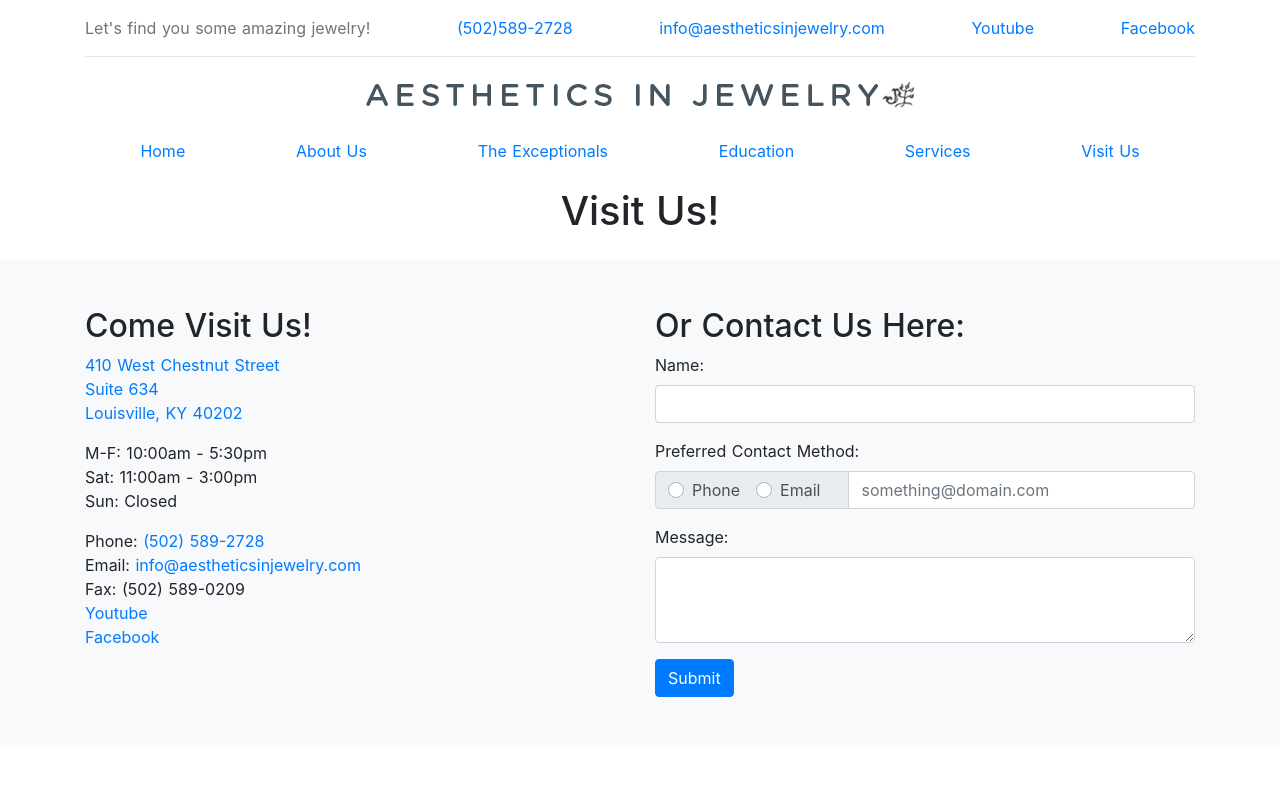
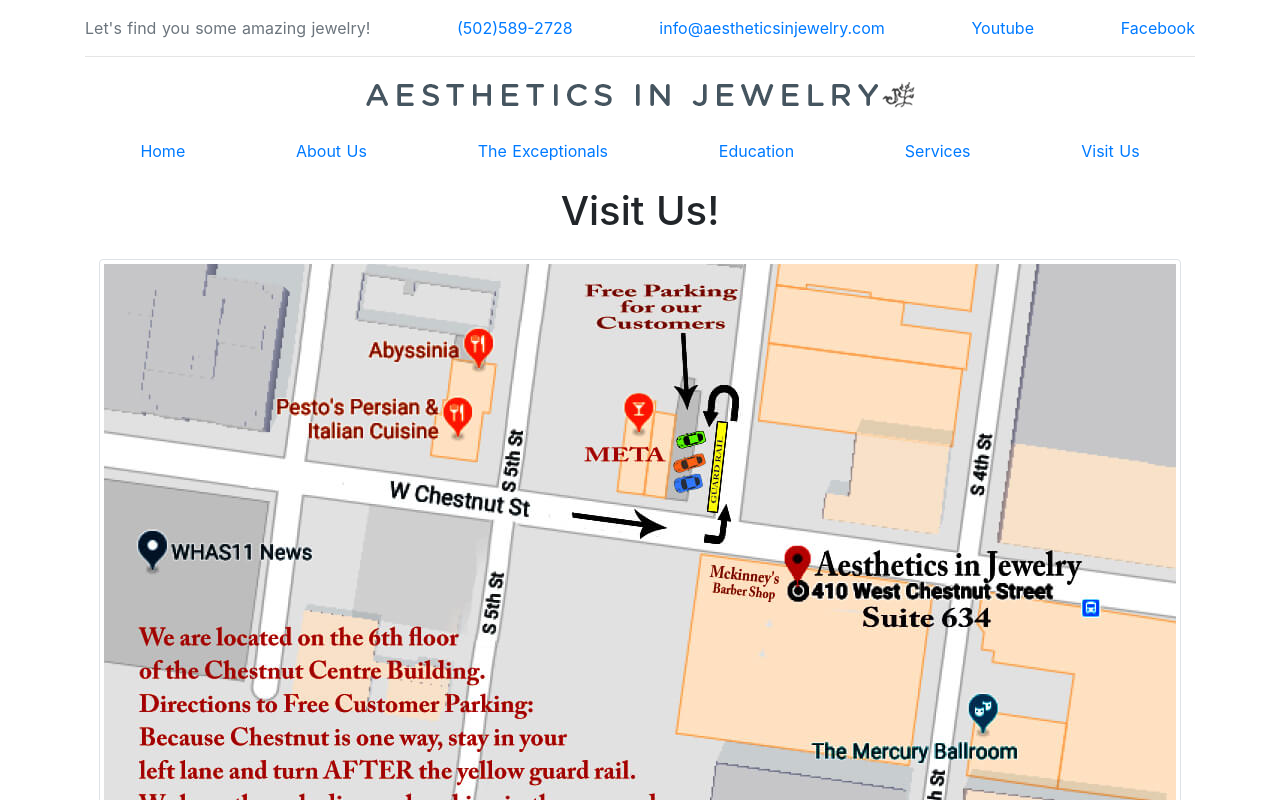
Before and after one commit to shadowlion/aestheticsinjewelry, a Nuxt app in the folder client/: page /visit-us in a window 1280 px wide. Shown: the top 800 px of the page. Built offline with nearby package versions, Linux system fonts and the light colour scheme.

Commit message:
finish page for /visit-us

```diff
--- a/client/pages/visit-us.vue
+++ b/client/pages/visit-us.vue
@@ -1,6 +1,12 @@
 <template>
-  <section class="container">
-    <h1 class="text-center pb-3">Visit Us!</h1>
-    <article></article>
+  <section class="container text-center">
+    <h1 class="pb-3">Visit Us!</h1>
+    <article class="mb-4">
+      <img
+        :src="require('@/assets/map.jpg')"
+        alt="map.jpg"
+        class="img-fluid img-thumbnail"
+      />
+    </article>
   </section>
 </template>
```
Also changed, not shown: client/assets/map.jpg (added).
